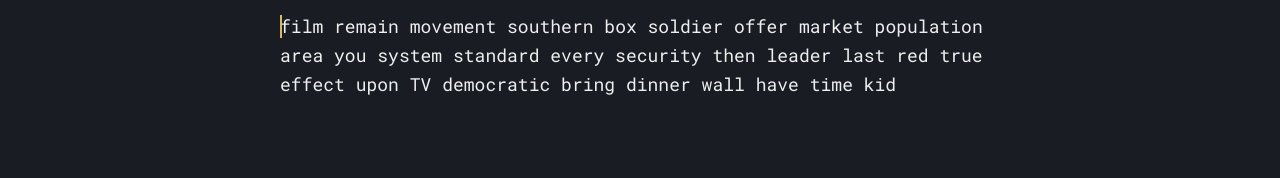
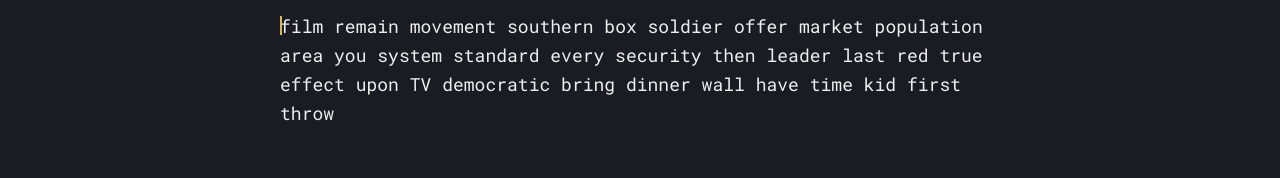
Before and after one commit to patrik-setterberg/typethree, a React (Create React App) app in the folder frontend/: page / in a window 1280 px wide. Shown: the part 227-405 px from the top of the page. Built offline with nearby package versions, Linux system fonts and the light colour scheme.

Commit message:
Load new words

```diff
--- a/frontend/src/components/ScoreScreen/ScoreScreen.tsx
+++ b/frontend/src/components/ScoreScreen/ScoreScreen.tsx
@@ -11,11 +11,9 @@ const ScoreScreen = ({}: ScoreScreenProps): JSX.Element => {
 
   useEffect(() => {
     const handleKeypress = (e: KeyboardEvent): void => {
-      {
-        if (e.key === "Enter" || e.key === "Escape") {
-          e.preventDefault();
-          typeTestCtx.setTestConcluded(false);
-        }
+      if (e.key === "Enter" || e.key === "Escape") {
+        e.preventDefault();
+        typeTestCtx.setTestConcluded(false);
       }
     };
     window.addEventListener("keydown", handleKeypress);
--- a/frontend/src/components/TypeTest/TestText/TestText.styles.ts
+++ b/frontend/src/components/TypeTest/TestText/TestText.styles.ts
@@ -23,7 +23,10 @@ export const Wrapper = styled.div`
   margin-top: calc(var(--default-spacing) * 1.5);
 `;
 
-export const Word = styled.span<{ focused: boolean; incorrect: boolean }>`
+export const Word = styled.span<{
+  focused: boolean;
+  incorrect: boolean;
+}>`
   position: relative;
   color: ${(props) => props.theme.primary};
   font-size: var(--font-size);
@@ -136,11 +139,9 @@ export const Caret = styled.span.attrs<{
   offsetX: number;
 }>`
   display: inline-block;
-  height: calc(
-    var(--line-height) * calc(var(--font-size) - var(--caret-height-offset))
-  );
+  height: calc(var(--font-size) + 1px);
   font-size: var(--font-size);
-  margin-top: 0.1875rem;
+  margin-top: 0.25rem;
   width: 0.125rem; // Option for hefty boye variant? Something like 1ch.
   background-color: ${(props) => props.theme.highlight};
   opacity: 0.9;
--- a/frontend/src/components/TypeTest/TestText/TestText.tsx
+++ b/frontend/src/components/TypeTest/TestText/TestText.tsx
@@ -4,6 +4,7 @@ import * as S from "./TestText.styles";
 import { TestTextProps } from "./TestText.interfaces";
 
 import WindowContext from "../../../context/window-context";
+import useTypeTestContext from "../../../hooks/useTypeTestContext";
 
 const TestText = ({
   words,
@@ -13,6 +14,7 @@ const TestText = ({
   backspacePressed,
 }: TestTextProps): JSX.Element => {
   const windowCtx = useContext(WindowContext);
+  const typeTestCtx = useTypeTestContext();
 
   let currentWord = useRef<HTMLElement>(null);
 
@@ -31,12 +33,46 @@ const TestText = ({
         y: currentWord.current.offsetTop,
       });
     }
-  }, [currentWord, inputVal, enteredWords, windowCtx.windowWidth]);
+  }, [
+    inputVal,
+    enteredWords,
+    windowCtx.windowWidth,
+    typeTestCtx.hiddenWordsCount,
+  ]);
+
+  useEffect(() => {
+    if (currentWord.current) {
+      let prevWord = currentWord.current
+        .previousElementSibling as HTMLElement | null;
+      if (
+        prevWord !== null &&
+        currentWord.current.offsetTop > prevWord.offsetTop &&
+        prevWord.offsetTop > 0
+      ) {
+
+        // We are on (at least) third row!
+        const smallestOffsetTop: number = prevWord.offsetTop;
+        let wordsToHide: number = 0;
+        while (prevWord !== null) {
+          if (
+            prevWord.offsetTop < smallestOffsetTop
+          ) {
+            wordsToHide += 1;
+          }
+          prevWord = prevWord.previousElementSibling as HTMLElement | null;
+        }
+        typeTestCtx.setHiddenWordsCount(
+          (hiddenWordsCount) => hiddenWordsCount + wordsToHide
+        );
+        typeTestCtx.setNewWordsCount(wordsToHide);
+      }
+    }
+  }, [currentWordPos, typeTestCtx, typeTestCtx.setHiddenWordsCount]);
 
   return (
     <S.Wrapper>
       {words.map((word, wordInd) => {
-        return (
+        return typeTestCtx.hiddenWordsCount <= wordInd ? (
           <S.Word
             key={wordInd}
             data-word={word.join("")}
@@ -80,7 +116,7 @@ const TestText = ({
               );
             })}
           </S.Word>
-        );
+        ) : '';
       })}
       <S.Caret
         focused={windowCtx.windowIsFocused}
--- a/frontend/src/components/TypeTest/TypeTest.tsx
+++ b/frontend/src/components/TypeTest/TypeTest.tsx
@@ -27,10 +27,6 @@ import TestCountdown from "./TestCountdown/TestCountdown";
 import TestText from "./TestText/TestText";
 
 const TypeTest = ({}: TypeTestProps): JSX.Element => {
-  // Test word count. Maybe change automatically if
-  // we have a setting for changing text font size?
-  const TEST_WORD_COUNT: number = 30;
-
   const settingsCtx = useSettingsContext();
   const typeTestCtx = useTypeTestContext();
   const windowCtx = useContext(WindowContext);
@@ -73,6 +69,18 @@ const TypeTest = ({}: TypeTestProps): JSX.Element => {
 
   const [testWords, setTestWords] = useState<string[][]>([[]]);
 
+  const addWords = useCallback(
+    (count: number): void => {
+      const newWords = loadWords(wordArrays[settingsCtx.TestWords], count);
+      setTestWords((testWords) => [...testWords.concat(newWords)]);
+    },
+    [loadWords, settingsCtx.TestWords, wordArrays]
+  );
+
+  useEffect(() => {
+    addWords(typeTestCtx.newWordsCount);
+  }, [addWords, typeTestCtx.hiddenWordsCount, typeTestCtx.newWordsCount]);
+
   // Hidden text-input value.
   const [inputVal, setInputVal] = useState<string>("");
 
@@ -92,7 +100,7 @@ const TypeTest = ({}: TypeTestProps): JSX.Element => {
     enteredWords &&
       testWords &&
       enteredWords.forEach((enteredWord, i) => {
-        let word = enteredWord.join("");
+        let word: string = enteredWord.join("");
         if (word === testWords[i].join("")) {
           sorted.correct.push(word);
         } else {
@@ -118,7 +126,12 @@ const TypeTest = ({}: TypeTestProps): JSX.Element => {
 
   const endTest = (): void => {
     typeTestCtx.setTestInProgress(false);
-    setTestWords(loadWords(wordArrays[settingsCtx.TestWords], TEST_WORD_COUNT));
+    setTestWords(
+      loadWords(
+        wordArrays[settingsCtx.TestWords],
+        typeTestCtx.testWordsVisibleCount
+      )
+    );
     setTimeLeft(settingsCtx.TestLength);
     setEnteredWords([]);
     setInputVal("");
@@ -133,8 +146,18 @@ const TypeTest = ({}: TypeTestProps): JSX.Element => {
   // Update wordArr and testWords if setting changes (and on first render).
   useEffect(() => {
     setWordArr(wordArrays[settingsCtx.TestWords]);
-    setTestWords(loadWords(wordArrays[settingsCtx.TestWords], TEST_WORD_COUNT));
-  }, [settingsCtx.TestWords, loadWords, wordArrays]);
+    setTestWords(
+      loadWords(
+        wordArrays[settingsCtx.TestWords],
+        typeTestCtx.testWordsVisibleCount
+      )
+    );
+  }, [
+    settingsCtx.TestWords,
+    loadWords,
+    wordArrays,
+    typeTestCtx.testWordsVisibleCount,
+  ]);
 
   type pressedKeysStateType = {
     pressedKeys: pressedKeys[];
--- a/frontend/src/context/settings-context/settings-context.tsx
+++ b/frontend/src/context/settings-context/settings-context.tsx
@@ -19,7 +19,7 @@ export const SettingsContextProvider = ({
 
   const defaultSettings: DefaultSettingsValues = useMemo(() => {
     return {
-      TestLength: 15,
+      TestLength: 60,
       TestWords: "eng1k",
       ShowKeyboard: true,
       KeyboardLayout: "QWERTY_US",
--- a/frontend/src/context/type-test-context/type-test-context.interfaces.ts
+++ b/frontend/src/context/type-test-context/type-test-context.interfaces.ts
@@ -5,6 +5,7 @@ export interface SortedEnteredWordsValues {
 }
 
 export interface TypeTestContextValues {
+  testWordsVisibleCount: number;
   testInProgress: boolean;
   setTestInProgress: React.Dispatch<React.SetStateAction<boolean>>;
   testConcluded: boolean;
@@ -20,4 +21,8 @@ export interface TypeTestContextValues {
   wpm: number;
   incorrectWordsCount: number;
   incorrectWords: string;
+  hiddenWordsCount: number;
+  setHiddenWordsCount: React.Dispatch<React.SetStateAction<number>>;
+  newWordsCount: number;
+  setNewWordsCount: React.Dispatch<React.SetStateAction<number>>;
 }
--- a/frontend/src/context/type-test-context/type-test-context.tsx
+++ b/frontend/src/context/type-test-context/type-test-context.tsx
@@ -18,6 +18,8 @@ export const TypeTestContextProvider = ({
 }): JSX.Element => {
   const settingsCtx = useSettingsContext();
 
+  const testWordsVisibleCount: number = 32;
+
   const [testInProgress, setTestInProgress] = useState<boolean>(false);
   const [testConcluded, setTestConcluded] = useState<boolean>(false);
   const [sortedEnteredWords, setSortedEnteredWords] =
@@ -34,13 +36,13 @@ export const TypeTestContextProvider = ({
   const [incorrectWordsCount, setIncorrectWordsCount] = useState<number>(0);
   const [incorrectWords, setIncorrectWords] = useState<string>("");
 
-  const countCharsInArrayOfWords = (arr: string[]): number => {
+  const countCharsInArrayOfWords = useCallback((arr: string[]): number => {
     let enteredChars: number = 0;
     arr.forEach((word: string) => {
       enteredChars += word.length;
     });
     return enteredChars;
-  };
+  }, []);
 
   const calculateTestResults = useCallback((): void => {
     // Calculate total entered chars.
@@ -104,6 +106,7 @@ export const TypeTestContextProvider = ({
     setIncorrectWordsCount(incorrWordsCount);
     setIncorrectWords(incorrWords);
   }, [
+    countCharsInArrayOfWords,
     settingsCtx.TestLength,
     sortedEnteredWords.correct,
     sortedEnteredWords.incorrectEntered,
@@ -113,14 +116,16 @@ export const TypeTestContextProvider = ({
   useEffect(() => {
     if (testConcluded) {
       calculateTestResults();
-    } else {
-      console.log("not concluded");
     }
   }, [testConcluded, sortedEnteredWords, calculateTestResults]);
+
+  const [hiddenWordsCount, setHiddenWordsCount] = useState<number>(0);
+  const [newWordsCount, setNewWordsCount] = useState<number>(0);
 
   return (
     <TypeTestContext.Provider
       value={{
+        testWordsVisibleCount: testWordsVisibleCount,
         testInProgress: testInProgress,
         setTestInProgress: setTestInProgress,
         testConcluded: testConcluded,
@@ -134,6 +139,10 @@ export const TypeTestContextProvider = ({
         wpm: wpm,
         incorrectWordsCount: incorrectWordsCount,
         incorrectWords: incorrectWords,
+        hiddenWordsCount: hiddenWordsCount,
+        setHiddenWordsCount: setHiddenWordsCount,
+        newWordsCount: newWordsCount,
+        setNewWordsCount: setNewWordsCount,
       }}
     >
       {children}
```
